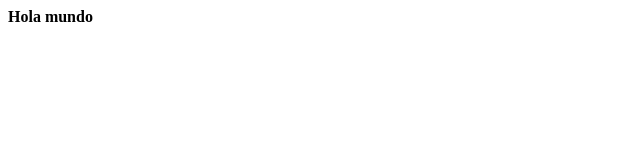
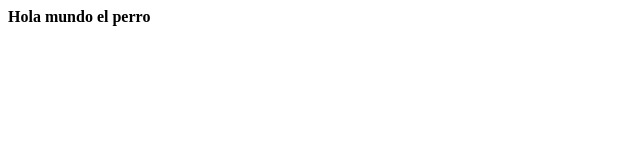
Before and after one commit to Stiven-Valencia/Mi-pagina-web, a plain HTML site: page BrayhanOrrego/index.html in a window 1280 px wide. Shown: the full height of the page, 0-640 px from the left. Drawn offline with Linux system fonts and the light colour scheme.

Commit message:
se añade el perro

```diff
--- a/BrayhanOrrego/index.html
+++ b/BrayhanOrrego/index.html
@@ -1 +1,2 @@
 <b>Hola mundo</b>
+<b>el perro</b>
```
